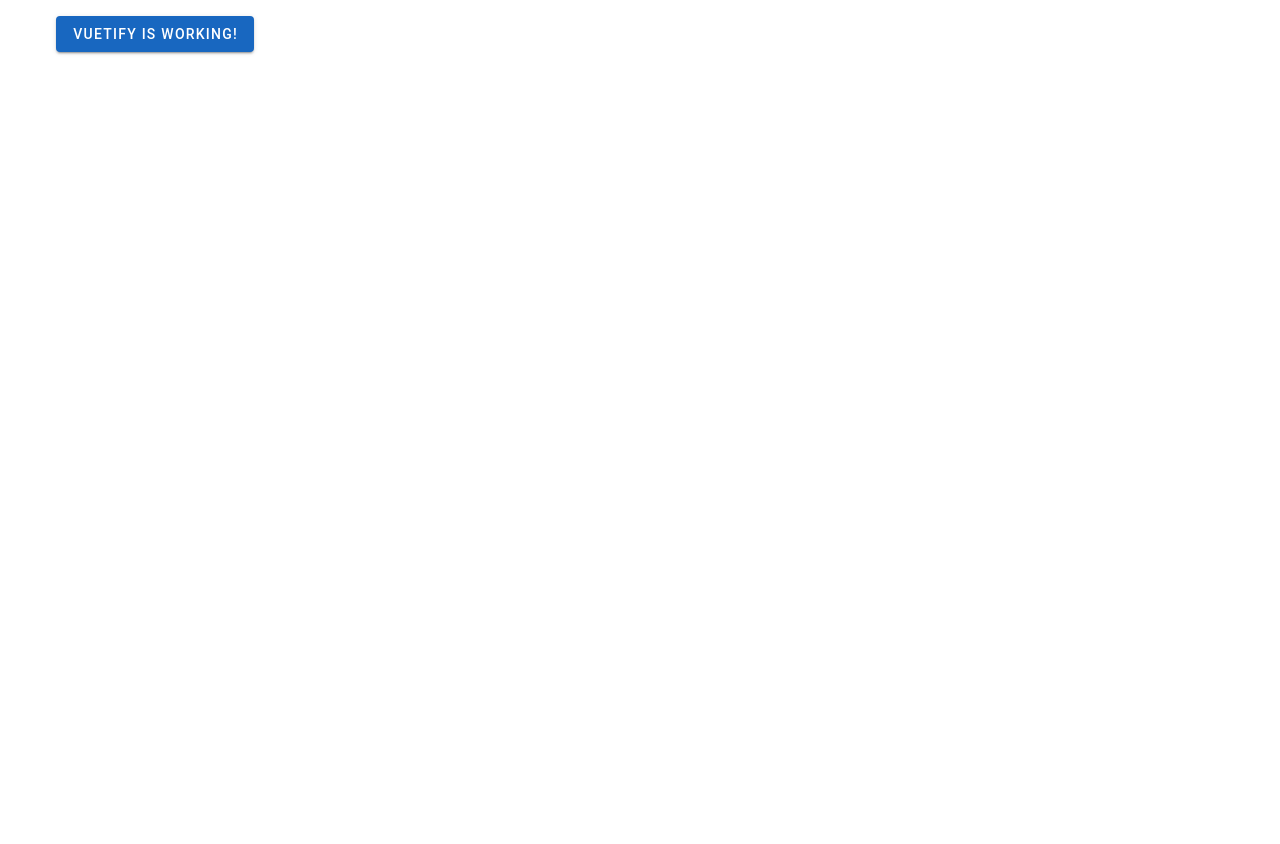
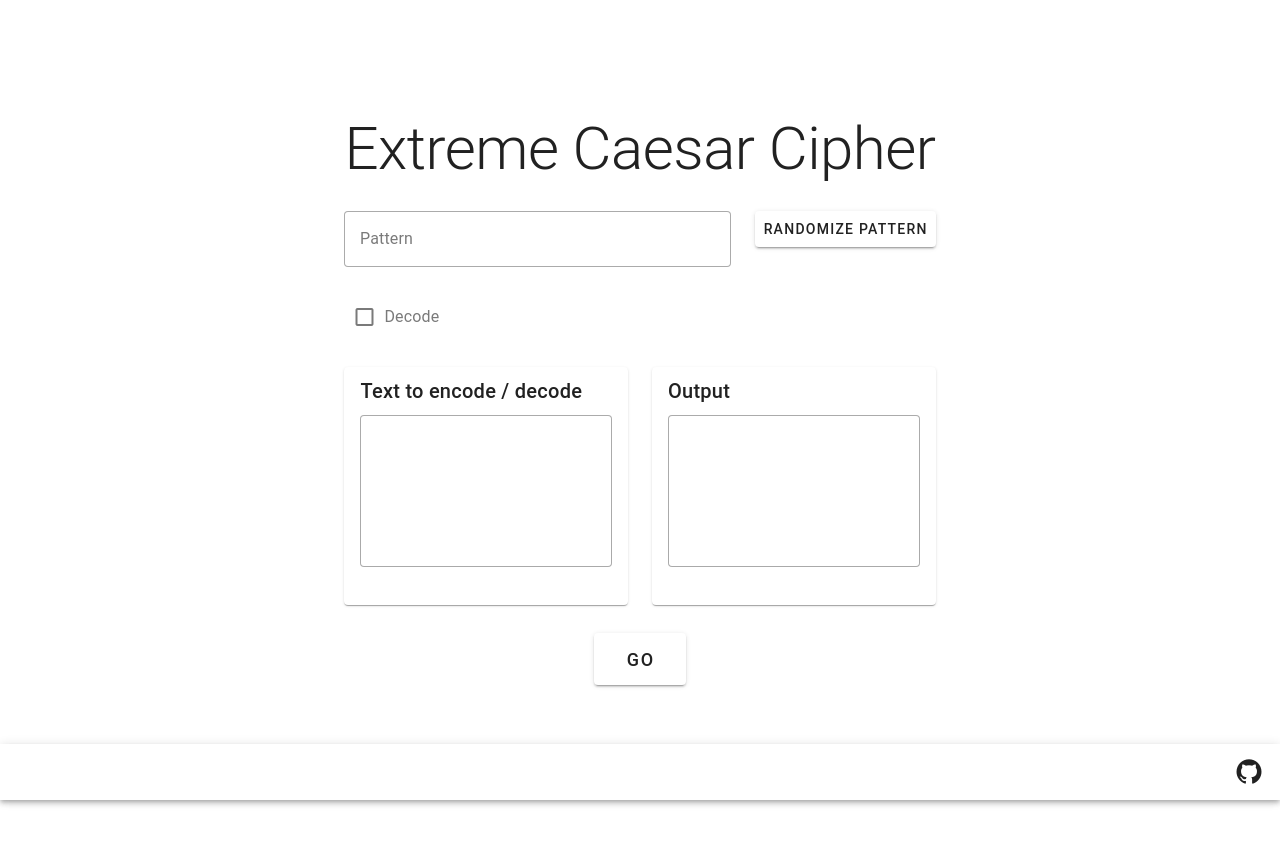
Before and after one commit to Cysiuu/ecc, a Vue app in the folder ecc-ui/: page / in a window 1280 px wide. Shown: the top 844 px of the page. Before the commit the page ends 800 px from the top, so only its background shows below. Built offline with nearby package versions, Linux system fonts and the light colour scheme.

Commit message:
Basic layout for desktop

```diff
--- a/ecc-ui/package.json
+++ b/ecc-ui/package.json
@@ -11,6 +11,7 @@
     "format": "prettier --write src/"
   },
   "dependencies": {
+    "@mdi/font": "^7.4.47",
     "axios": "^1.7.7",
     "vue": "^3.5.12",
     "vue-router": "^4.4.5",
--- a/ecc-ui/src/App.vue
+++ b/ecc-ui/src/App.vue
@@ -7,9 +7,7 @@
     <v-app>
       <v-main>
         <main>
-          <v-container>
-            <v-btn color="primary">Vuetify is working!</v-btn>
-          </v-container>
+          <content-component/>
         </main>
       </v-main>
     </v-app>
@@ -18,3 +16,14 @@
 
 <style>
 </style>
+
+<script>
+import ContentComponent from '@/components/ContentComponent.vue'
+
+export default {
+  name: 'App',
+  components: {
+   ContentComponent
+  }
+}
+</script>
--- /dev/null
+++ b/ecc-ui/src/components/ContentComponent.vue
@@ -0,0 +1,90 @@
+<script setup>
+</script>
+
+<template>
+  <v-container class="fluid">
+    <v-layout class="align-center justify-center fill-height">
+      <v-form>
+        <!-- Heading -->
+        <h2 class="text-h2 text-center mb-8">Extreme Caesar Cipher</h2>
+
+        <v-row class="d-flex justify-content-center">
+          <v-col cols="8">
+            <v-text-field
+              clearable
+              label="Pattern"
+              variant="outlined"
+            ></v-text-field>
+          </v-col>
+          <v-col cols="4" class="d-flex align-items-center">
+            <v-btn class="">Randomize Pattern</v-btn>
+          </v-col>
+        </v-row>
+        <v-checkbox label="Decode"></v-checkbox>
+
+        <!-- Text Area and Result Area Side by Side -->
+        <v-row>
+          <v-col cols="6">
+            <v-card>
+              <v-card-title>Text to encode / decode</v-card-title>
+              <v-card-text>
+                <v-textarea
+                  clearable
+                  variant="outlined"
+                  no-resize
+                ></v-textarea>
+              </v-card-text>
+            </v-card>
+          </v-col>
+
+          <v-col cols="6">
+            <v-card>
+              <v-card-title>Output</v-card-title>
+              <v-card-text>
+                <v-textarea
+                  readonly
+                  variant="outlined"
+                  no-resize
+                ></v-textarea>
+              </v-card-text>
+            </v-card>
+          </v-col>
+        </v-row>
+
+        <!-- Bottom Button -->
+        <v-col class="text-center mb-4 mt-4">
+          <v-btn class="v-btn--size-x-large">GO</v-btn>
+        </v-col>
+
+      </v-form>
+    </v-layout>
+
+    <v-bottom-navigation app class="d-flex align-center">
+      <!-- Icon placed on the far right -->
+      <v-icon
+        icon="mdi-github"
+        size="30"
+        class="ml-auto mr-4"
+        @click="goToGitHub"
+      ></v-icon>
+    </v-bottom-navigation>
+
+  </v-container>
+</template>
+
+<style scoped>
+.fill-height{
+  min-height: 100vh;
+}
+</style>
+
+<script>
+export default {
+  methods: {
+    goToGitHub() {
+      // Open GitHub link in a new tab
+      window.open('https://github.com/Cysiuu/ecc', '_blank');
+    }
+  }
+}
+</script>
--- a/ecc-ui/src/main.js
+++ b/ecc-ui/src/main.js
@@ -6,6 +6,7 @@ import 'vuetify/styles'
 import { createVuetify } from 'vuetify'
 import * as components from 'vuetify/components'
 import * as directives from 'vuetify/directives'
+import '@mdi/font/css/materialdesignicons.css'
 
 import App from './App.vue'
 
```
Also changed, not shown: ecc-ui/src/assets/logo.svg (deleted), 1 other file (tests, documents, lock files or other folders).
